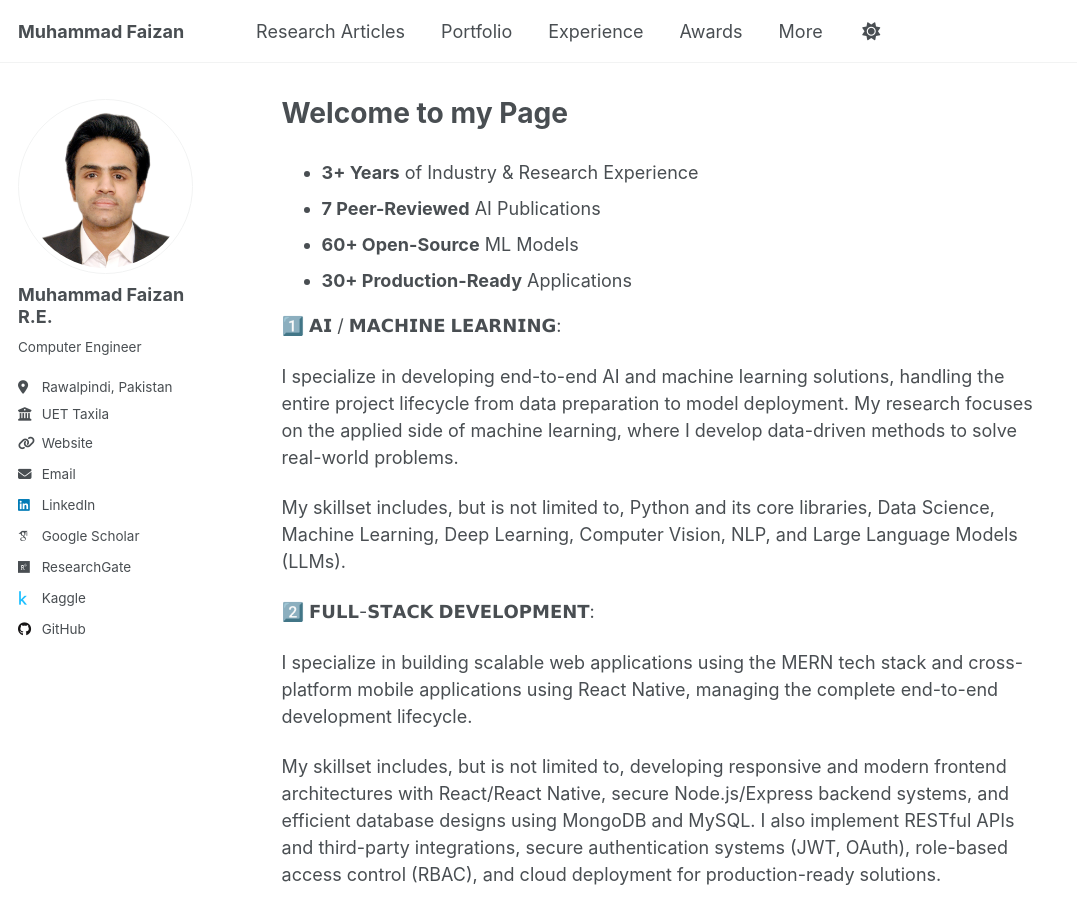
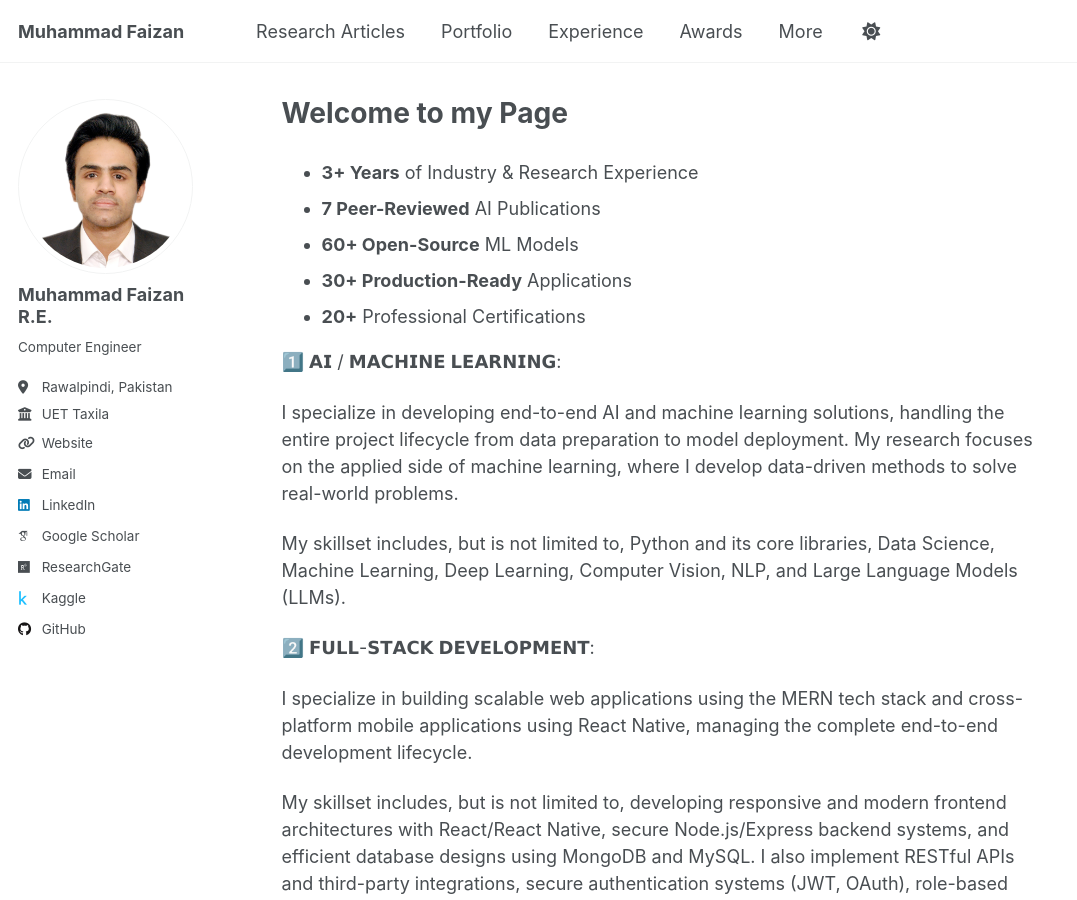
Before and after one commit to MuhammadFaizan99/MuhammadFaizan99.github.io, a Jekyll site: the page built from _pages/about.md, in a window 1280 px wide and 900 px high. Shown: the whole window, without its empty margins (0-1077 px from the left). Built offline with Jekyll 4.4.1, drawn with Linux system fonts in a browser that asks for light colours; some web fonts are replaced; a script that is not in the unit is left out.

Commit message:
Update about.md

```diff
--- a/_pages/about.md
+++ b/_pages/about.md
@@ -11,6 +11,7 @@ redirect_from:
 - **7 Peer-Reviewed** AI Publications
 - **60+ Open-Source** ML Models
 - **30+ Production-Ready** Applications
+- **20+** Professional Certifications
 
 1️⃣ 𝗔𝗜 / 𝗠𝗔𝗖𝗛𝗜𝗡𝗘 𝗟𝗘𝗔𝗥𝗡𝗜𝗡𝗚:
 
```
